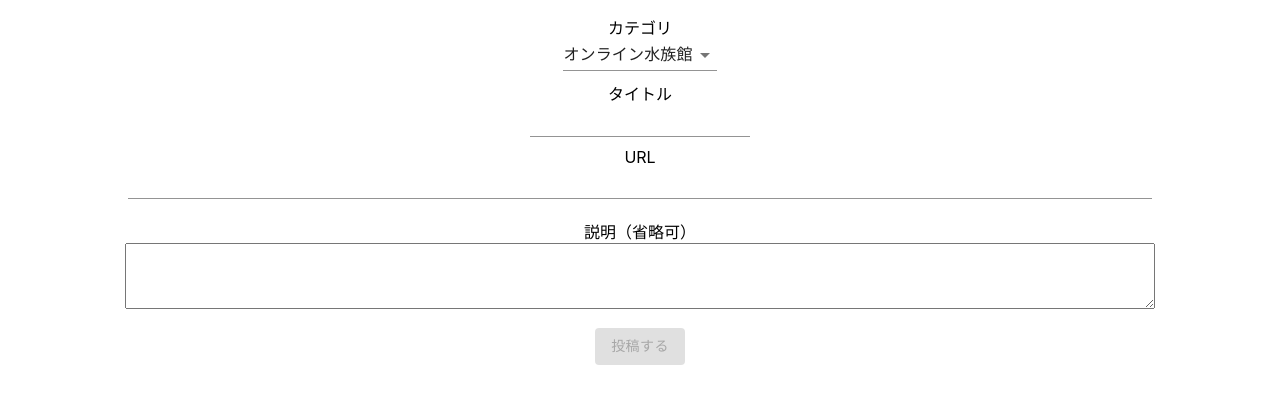
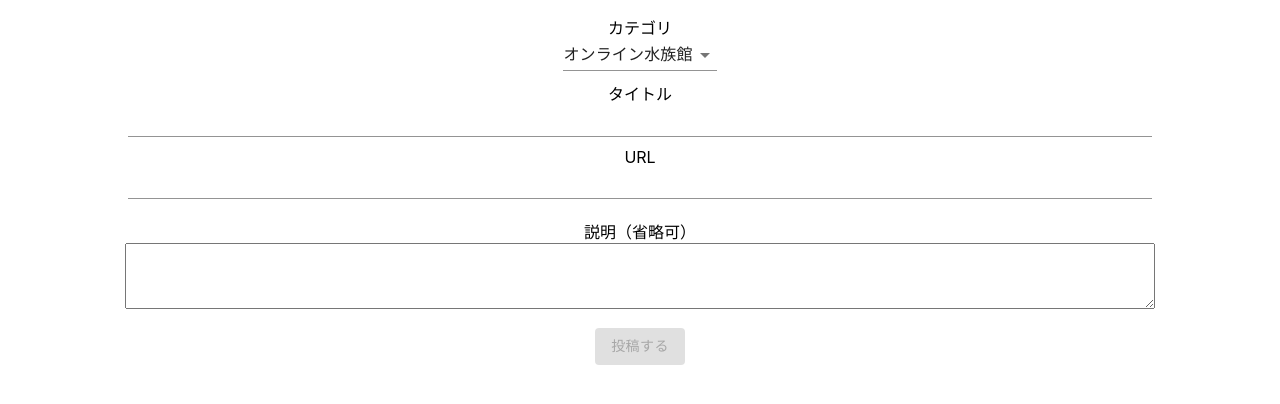
Before and after one commit to ufoo68/amusement-post-form, a React (Create React App) app: page / in a window 1280 px wide. Shown: the top 404 px of the page. Built offline with nearby package versions, Linux system fonts and the light colour scheme; no server answers; what aws-amplify would draw is missing.

Commit message:
Fix style of title input

```diff
--- a/src/App.css
+++ b/src/App.css
@@ -8,6 +8,10 @@
 
 .title {
   margin-top: 10px;
+}
+
+.titleInput {
+  width: 80vw;
 }
 
 .url {
--- a/src/App.js
+++ b/src/App.js
@@ -59,7 +59,7 @@ const App = () => {
       </div>
       <div className="title">
         <div>タイトル</div>
-        <Input value={title} onChange={(e) => {
+        <Input value={title} className="titleInput" onChange={(e) => {
           setTitle(e.target.value)
           setWritedTitle(!!e.target.value)
         }} />
```
